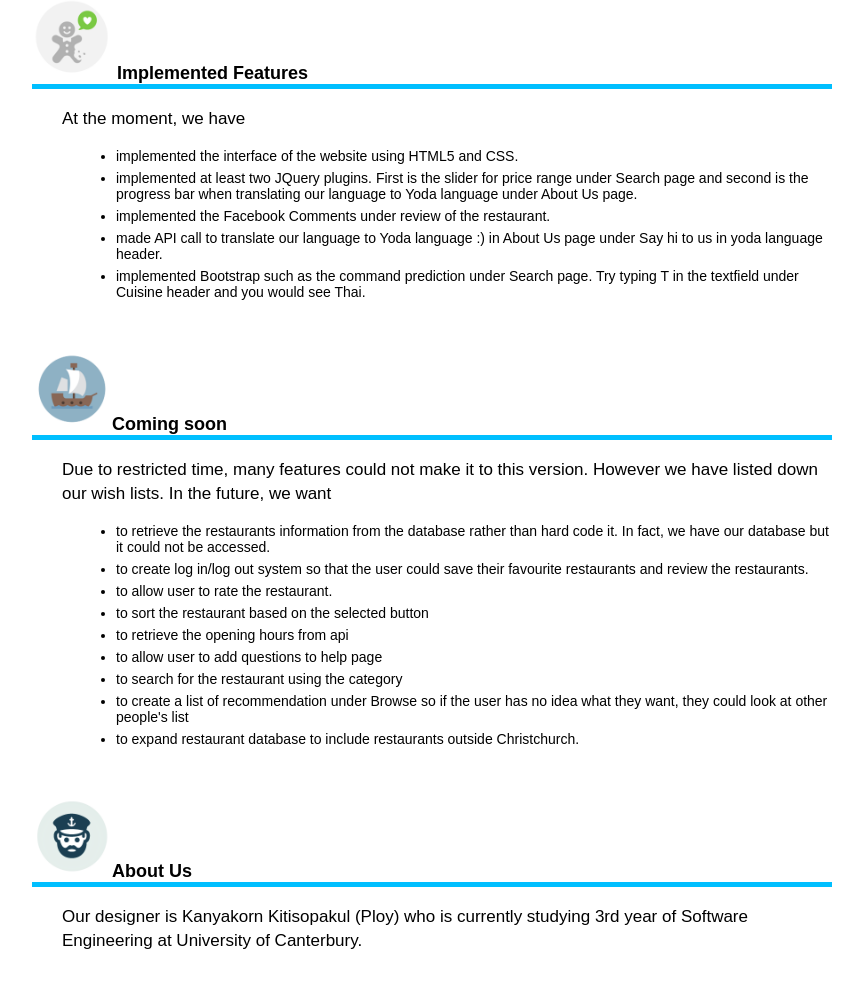
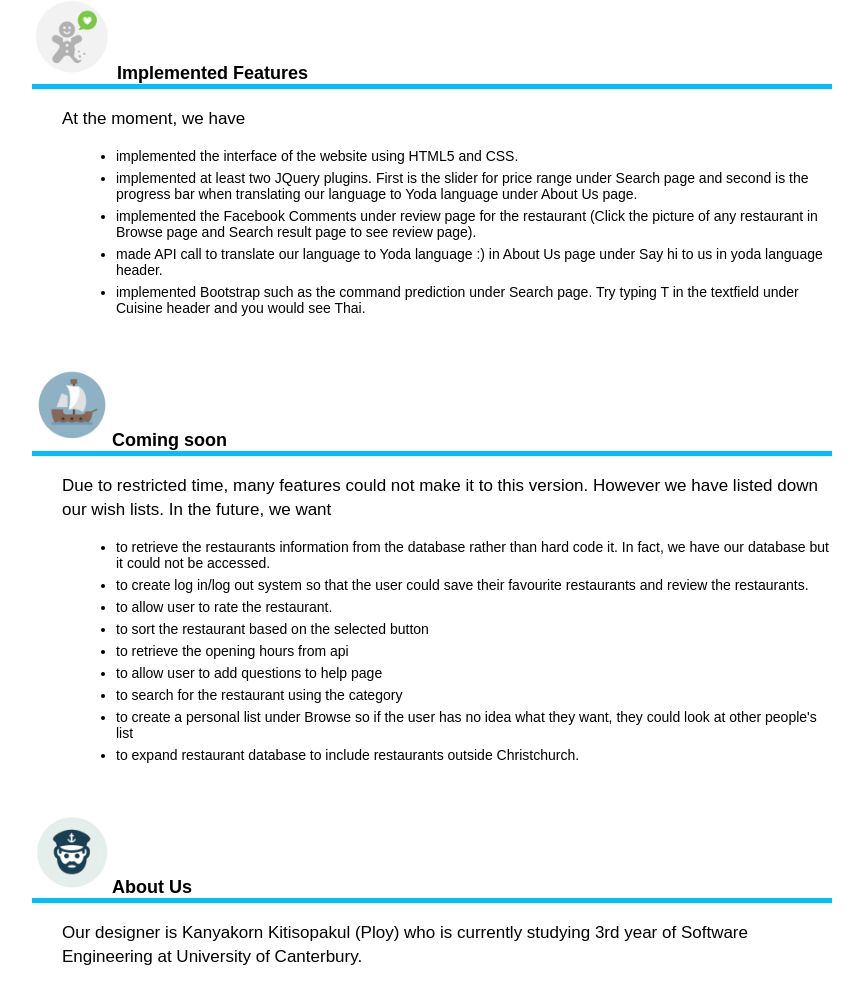
Before and after one commit to kki32/seafood, a PHP site: page /aboutUsPage.php in a window 1280 px wide. Shown: the part 337-1324 px from the top of the page, without its empty margins (243-1106 px from the left). Run offline with PHP 8.4, Linux system fonts and the light colour scheme; some libraries are stand-ins or nearby versions.

Commit message:
final commit

```diff
--- a/aboutUsPage.php
+++ b/aboutUsPage.php
@@ -37,7 +37,7 @@
             <ul>
               <li class="bullet-points" >implemented the interface of the website using HTML5 and CSS.</li>
               <li class="bullet-points" >implemented at least two JQuery plugins. First is the slider for price range under Search page and second is the progress bar when translating our language to Yoda language under About Us page.</li>
-                <li class="bullet-points" >implemented the Facebook Comments under review of the restaurant.</li>
+                <li class="bullet-points" >implemented the Facebook Comments under review page for the restaurant (Click the picture of any restaurant in Browse page and Search result page to see review page).</li>
                 <li class="bullet-points" >made API call to translate our language to Yoda language :) in About Us page under Say hi to us in yoda language header.</li>
   <li class="bullet-points" > implemented Bootstrap such as the command prediction under Search page. Try typing T in the textfield under Cuisine header and you would see Thai.</li>
               </ul>
@@ -58,7 +58,7 @@
                   <li class="bullet-points" >to retrieve the opening hours from api</li>
                   <li class="bullet-points" >to allow user to add questions to help page</li>
                   <li class="bullet-points" >to search for the restaurant using the category</li>
-                  <li class="bullet-points" >to create a list of recommendation under Browse so if the user has no idea what they want, they could look at other people's list</li>
+                  <li class="bullet-points" >to create a personal list under Browse so if the user has no idea what they want, they could look at other people's list</li>
                   <li class="bullet-points" >to expand restaurant database to include restaurants outside Christchurch.</li>
                 </ul>
               </div>
```
